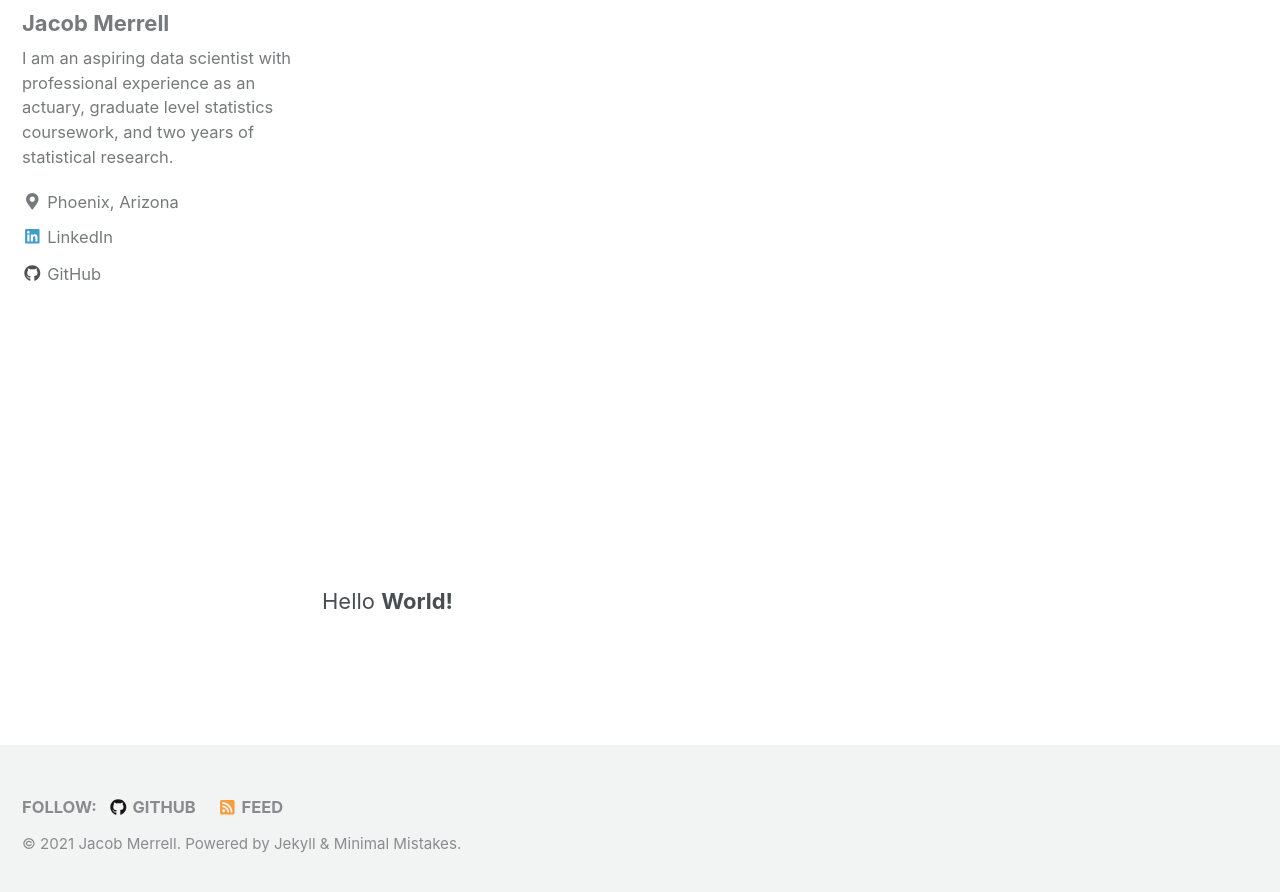
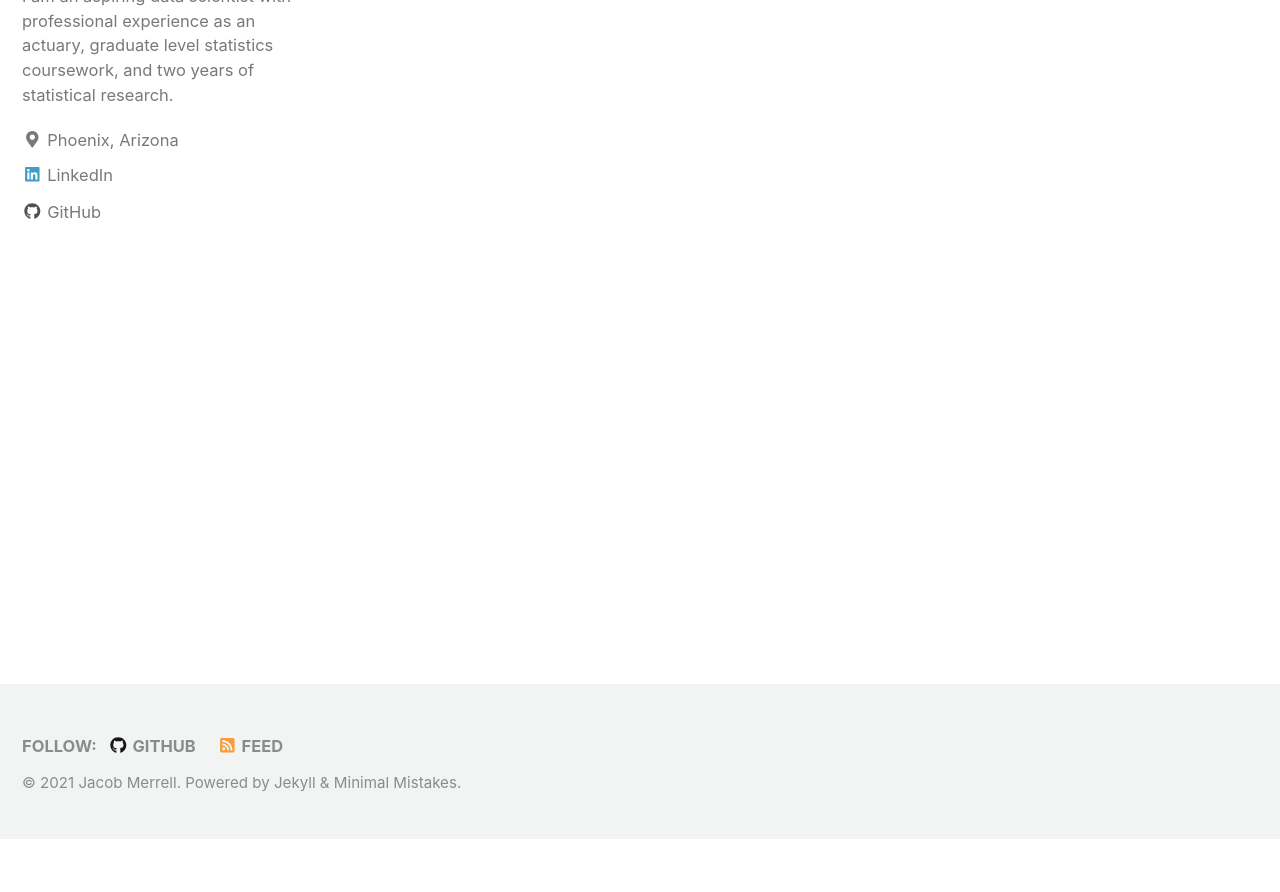
Before and after one commit to jmmerrell/jmmerrell.github.io, a Jekyll site: the page built from _pages/resume.md, in a window 1280 px wide and 900 px high, scrolled down 3599 px. Shown: the top 892 px of the window. Built offline with Jekyll 4.4.1, drawn with Linux system fonts in a browser that asks for light colours; nearby versions of some CDN libraries; after the commit the page ends 4437 px from its top, so only the background shows below that.

Commit message:
Update resume.md

```diff
--- a/_pages/resume.md
+++ b/_pages/resume.md
@@ -5,6 +5,4 @@
   overlay_image: "/images/background.jpg"
 ---
 
-<embed src="https://jmmerrell.github.io/resume.pdf#zoom=150" width="100%" height="600px" type="application/pdf"/>
-
-{{< myshortcode >}}<p>Hello <strong>World!</strong></p>{{< /myshortcode >}}
+<embed src="https://jmmerrell.github.io/resume.pdf#zoom=150" width="100%" height="600px" type="application/pdf" allowfullscreen/>
```
